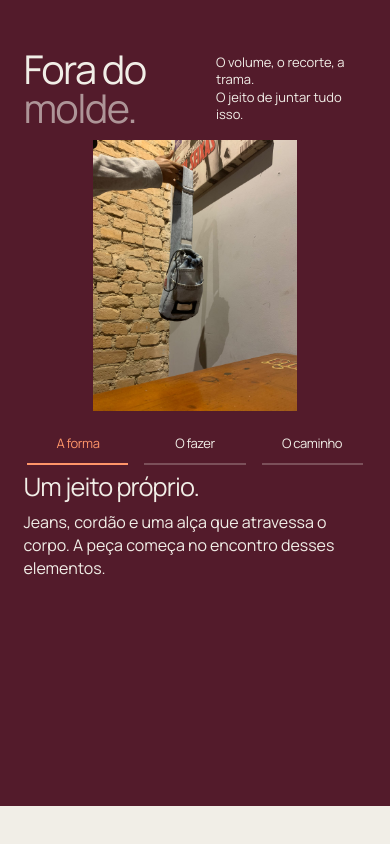
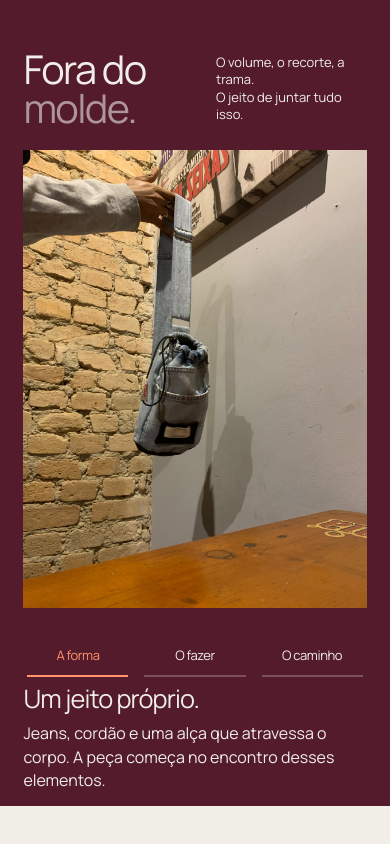
Before and after one commit to eovitu/caio-xavier, a Next.js app: page / in a window 390 px wide. Shown: the part 1840-2684 px from the top of the page. Built offline with nearby package versions, Linux system fonts and the light colour scheme; a web font is replaced by a local one.

Commit message:
fix(cenas): ampliar fotos e suavizar selecao no celular

```diff
--- a/app/page.tsx
+++ b/app/page.tsx
@@ -511,7 +511,12 @@ export default function Home() {
                       const timeline = pieceScroll.current;
                       if (timeline) {
                         const target = timeline.start + (timeline.end - timeline.start) * ((index + 0.4) / 3);
-                        if (smoothScroll.current) smoothScroll.current.scrollTo(target, { duration: 0.65 });
+                        if (smoothScroll.current) {
+                          const compact = window.matchMedia("(max-width: 1000px)").matches;
+                          smoothScroll.current.scrollTo(target, compact
+                            ? { duration: 0.38, easing: (progress) => progress * progress * (3 - 2 * progress) }
+                            : { duration: 0.65 });
+                        }
                         else window.scrollTo({ top: target, behavior: "smooth" });
                       }
                     }}
--- a/app/style.css
+++ b/app/style.css
@@ -1263,7 +1263,13 @@ a:active, button:active { scale: .97; }
   .piece .section-heading { display: flex; align-items: center; justify-content: space-between; gap: 14px; margin: 0; }
   .piece .section-heading h2 { font-size: clamp(30px, 4.7svh, 46px); line-height: .98; flex-shrink: 0; }
   .piece .section-heading p { font-size: 13px; line-height: 1.35; margin: 0; max-width: 19ch; }
-  .detail-layout { display: grid; grid-template-columns: minmax(0, 1fr); grid-template-rows: minmax(0, calc(35svh - 24px - env(safe-area-inset-top, 0px) - env(safe-area-inset-bottom, 0px))) auto; align-content: start; gap: 10px; min-height: 0; }
+  .detail-layout {
+    display: grid;
+    grid-template-columns: minmax(0, 1fr);
+    grid-template-rows: minmax(0, 1fr) auto;
+    gap: 14px;
+    min-height: 0;
+  }
   .detail-image { height: 100%; min-height: 0; }
   .detail-image .photo img { object-fit: contain; }
   .detail-side { padding: 0; gap: 8px; min-height: 0; }
```
